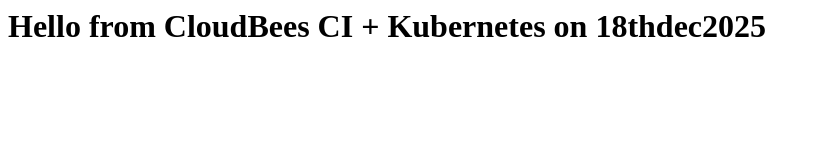
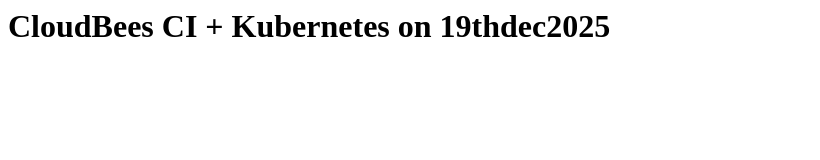
Before and after one commit to waseemsuhelterralogic/ci-nginx-demo, a plain HTML site: page index.html in a window 1280 px wide. Shown: the whole page, without its empty margins (0-820 px from the left). Drawn offline with Linux system fonts and the light colour scheme.

Commit message:
changes to index

```diff
--- a/index.html
+++ b/index.html
@@ -1 +1 @@
-<h1>Hello from CloudBees CI + Kubernetes on 18thdec2025</h1>
+<h1>CloudBees CI + Kubernetes on 19thdec2025</h1>
```
